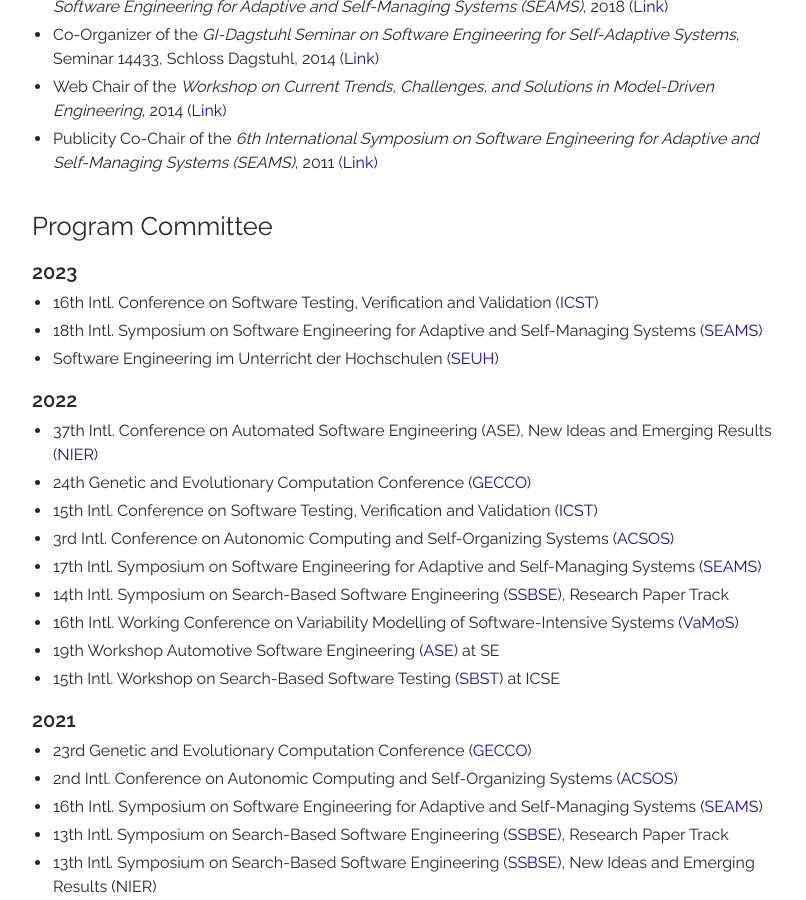
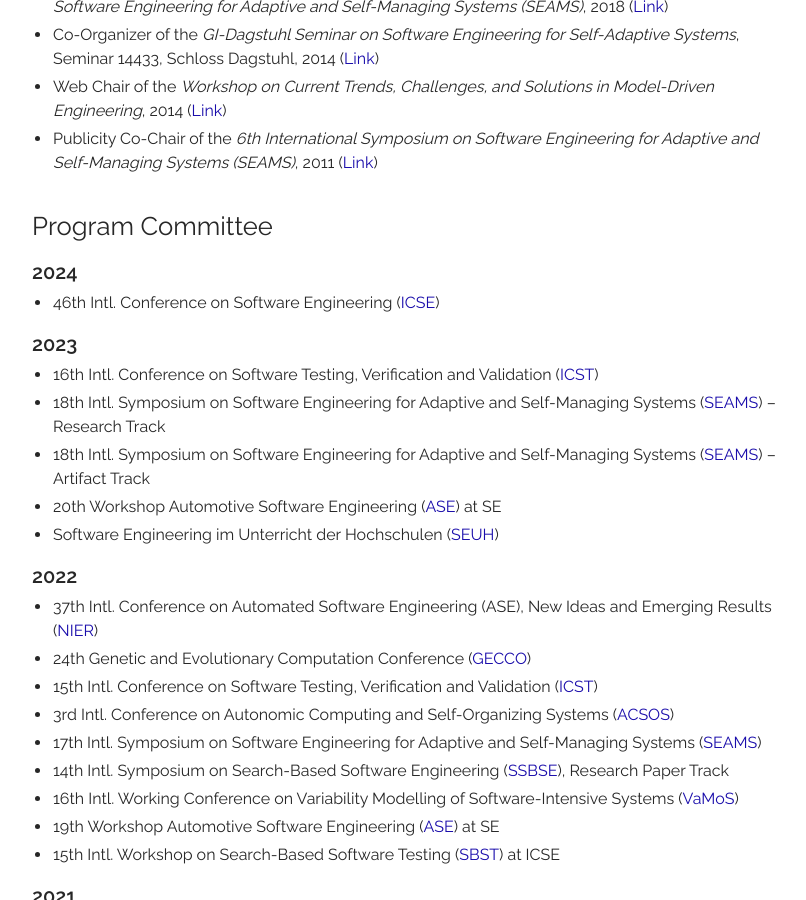
Before and after one commit to thomas-vogel/thomas-vogel.github.io, a Jekyll site: the page built from _pages/activities.md, in a window 1280 px wide and 900 px high, scrolled down 1720 px. Shown: the whole window, without its empty margins (233-1039 px from the left). Built offline with Jekyll 4.4.1, drawn with Linux system fonts in a browser that asks for light colours.

Commit message:
Add PC ICSE'24, SEAMS'23 Artifact Track, and ASE'23 Workshop.

```diff
--- a/_pages/activities.md
+++ b/_pages/activities.md
@@ -49,11 +49,15 @@
 
 ## Program Committee
 
+### 2024
+* 46th Intl. Conference on Software Engineering ([ICSE](https://conf.researchr.org/track/icse-2024/icse-2024-technical-track){:target="_blank"})
+
 ### 2023
 * 16th Intl. Conference on Software Testing, Verification and Validation ([ICST](https://conf.researchr.org/home/icst-2023){:target="_blank"})
-* 18th Intl. Symposium on Software Engineering for Adaptive and Self-Managing Systems ([SEAMS](https://conf.researchr.org/home/seams-2023){:target="_blank"})
+* 18th Intl. Symposium on Software Engineering for Adaptive and Self-Managing Systems ([SEAMS](https://conf.researchr.org/home/seams-2023){:target="_blank"}) -- Research Track
+* 18th Intl. Symposium on Software Engineering for Adaptive and Self-Managing Systems ([SEAMS](https://conf.researchr.org/home/seams-2023){:target="_blank"}) -- Artifact Track
+* 20th Workshop Automotive Software Engineering ([ASE](https://ase-workshop.github.io/2023/){:target="_blank"}) at SE
 * Software Engineering im Unterricht der Hochschulen ([SEUH](https://www.seuh.org/seuh2023/){:target="_blank"})
-
 
 ### 2022
 * 37th Intl. Conference on Automated Software Engineering (ASE), New Ideas and Emerging Results ([NIER](https://conf.researchr.org/track/ase-2022/ase-2022-nier-track){:target="_blank"})
```
